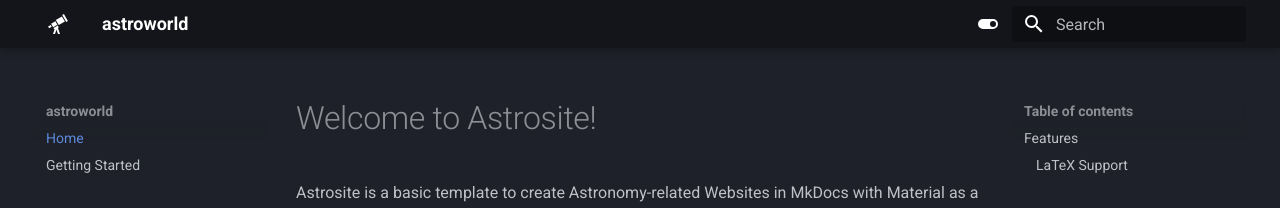
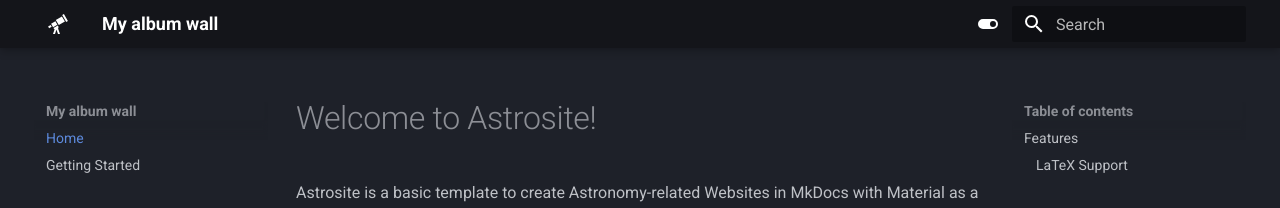
Before and after one commit to TitusQuantum/astroworld, an MkDocs documentation site: the page built from docs/index.md, in a window 1280 px wide. Shown: the top 208 px of the page. Built offline with MkDocs 1.6.1 and Material for MkDocs 9.7.7, drawn with Linux system fonts in a browser that asks for light colours.

Commit message:
modified CNAME

```diff
--- a/mkdocs.yml
+++ b/mkdocs.yml
@@ -1,4 +1,4 @@
-site_name: astroworld
+site_name: My album wall
 
 theme:
   name: 'material'
```
Also changed, not shown: 1 other file.
